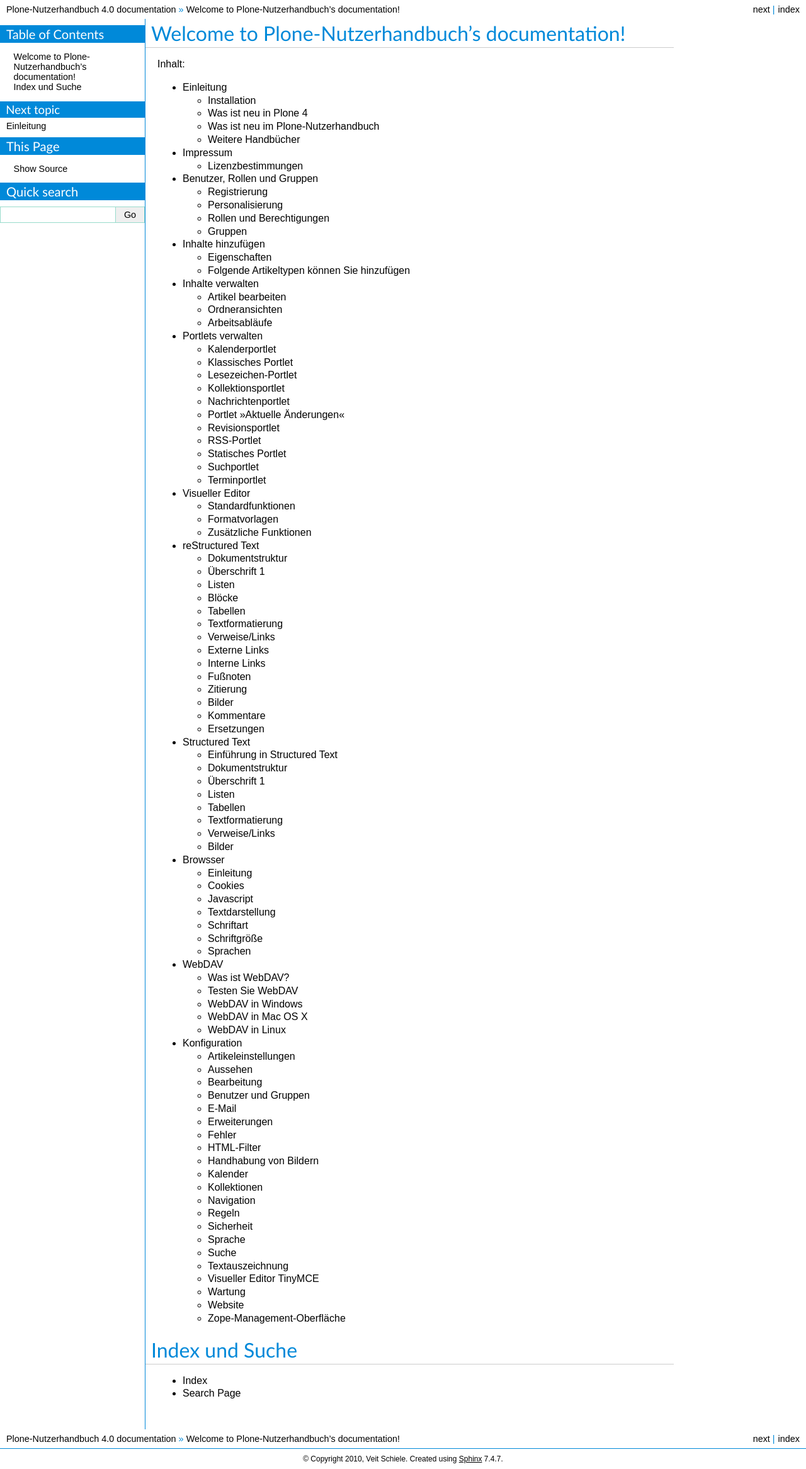
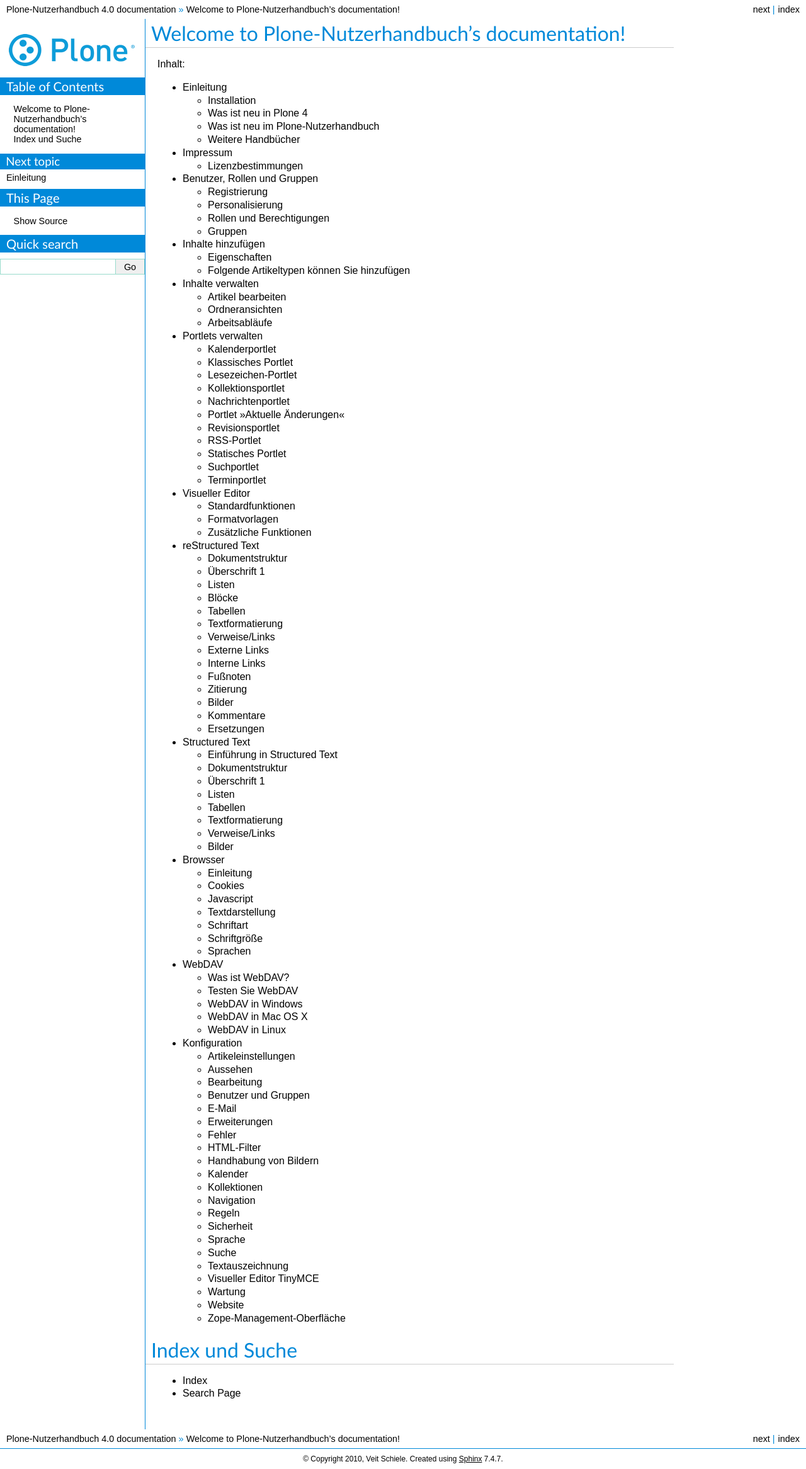
Before and after one commit to veit/plone-nutzerhandbuch, a Sphinx documentation site: the page built from source/index.rst, in a window 1280 px wide. Shown: the whole page at 63% size. Built offline with Sphinx 7.4.7, drawn with Linux system fonts in a browser that asks for light colours.

Commit message:
Configured logo

```diff
--- a/source/conf.py
+++ b/source/conf.py
@@ -110,7 +110,7 @@
 
 # The name of an image file (relative to this directory) to place at the top
 # of the sidebar.
-#html_logo = None
+html_logo = '_static/logo.png'
 
 # The name of an image file (within the static path) to use as favicon of the
 # docs.  This file should be a Windows icon file (.ico) being 16x16 or 32x32
@@ -178,14 +178,14 @@
 
 # The name of an image file (relative to this directory) to place at the top of
 # the title page.
-#latex_logo = None
+latex_logo = '_static/logo.png'
 
 # For "manual" documents, if this is true, then toplevel headings are parts,
 # not chapters.
 #latex_use_parts = False
 
 # Additional stuff for the LaTeX preamble.
-#latex_preamble = ''
+latex_preamble = open('_static/options.tex').read()
 
 # Documents to append as an appendix to all manuals.
 #latex_appendices = []
```
